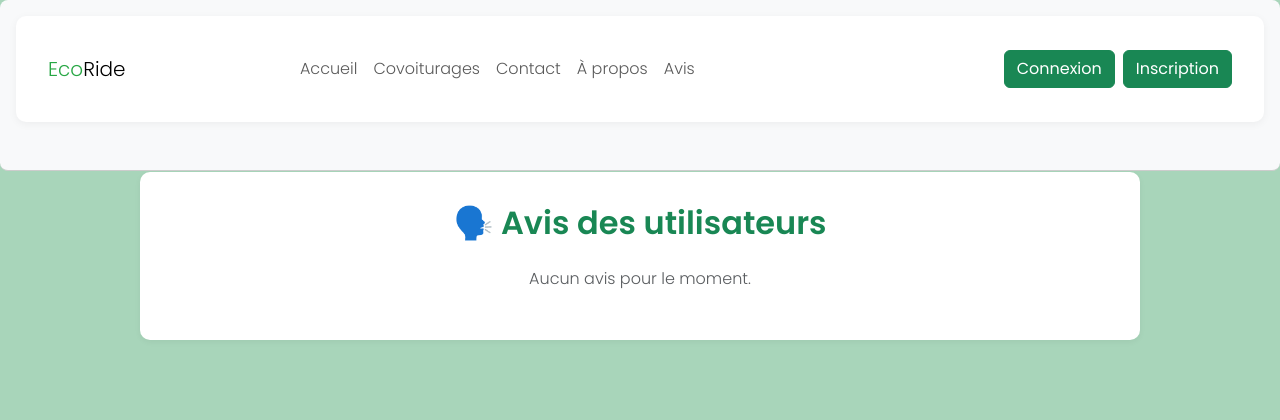
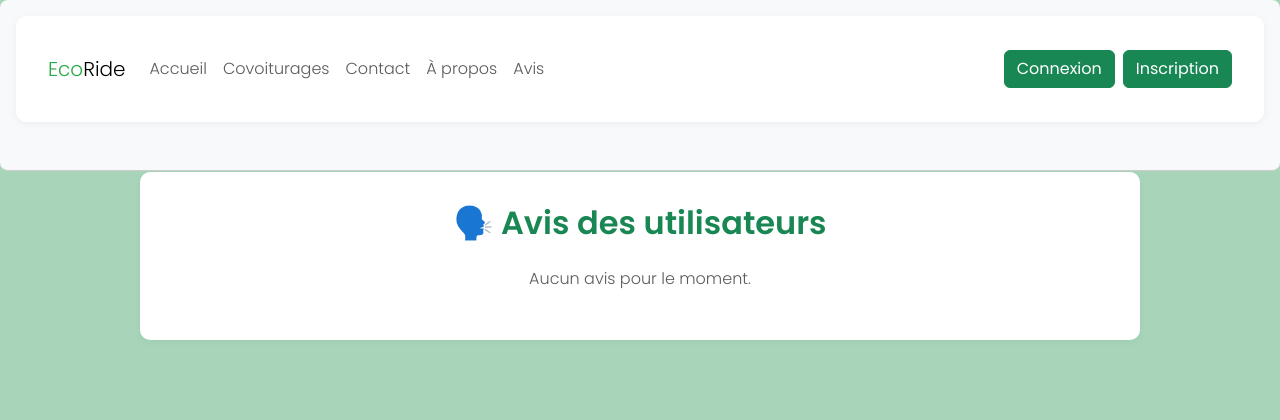
Before and after one commit to KlausAbut/ecoridesymfony, a Symfony app: template templates/avis/list.html.twig in a window 1280 px wide. Shown: the top 420 px of the page. Run offline with Twig, Linux system fonts and the light colour scheme; the template is opened without the code that fills it, so the values that code supplies are empty; style sheets or scripts are compiled from the project's sources; some libraries are stand-ins or nearby versions.

Commit message:
changer navbar style

```diff
--- a/templates/partials/navbar.html.twig
+++ b/templates/partials/navbar.html.twig
@@ -18,7 +18,8 @@
       </button>
 
       <div class="collapse navbar-collapse" id="mainNavbar">
-        <ul class="navbar-nav mx-auto mb-2 mb-lg-0">
+        <!-- Gauche : liens principaux -->
+        <ul class="navbar-nav me-auto mb-2 mb-lg-0">
           <li class="nav-item">
             <a class="nav-link" href="{{ path('index') }}">Accueil</a>
           </li>
@@ -36,7 +37,8 @@
           </li>
         </ul>
 
-        <ul class="navbar-nav ms-auto mb-2 mb-lg-0">
+        <!-- Droite : connexion/inscription ou menu utilisateur -->
+        <ul class="navbar-nav mb-2 mb-lg-0">
           {% if app.user %}
             <li class="nav-item dropdown">
               <a
@@ -52,15 +54,11 @@
               <ul class="dropdown-menu dropdown-menu-end" aria-labelledby="userDropdown">
                 {% if 'ROLE_ADMIN' in app.user.roles %}
                   <li>
-                    <a class="dropdown-item" href="{{ path('admin_dashboard') }}">
-                      ⚙️ Admin
-                    </a>
+                    <a class="dropdown-item" href="{{ path('admin_dashboard') }}">⚙️ Admin</a>
                   </li>
                 {% elseif 'ROLE_EMPLOYE' in app.user.roles %}
                   <li>
-                    <a class="dropdown-item" href="{{ path('employe_moderation') }}">
-                      🛠️ Employé
-                    </a>
+                    <a class="dropdown-item" href="{{ path('employe_moderation') }}">🛠️ Employé</a>
                   </li>
                 {% else %}
                   <li>
```
Also changed, not shown: 2 other files.
